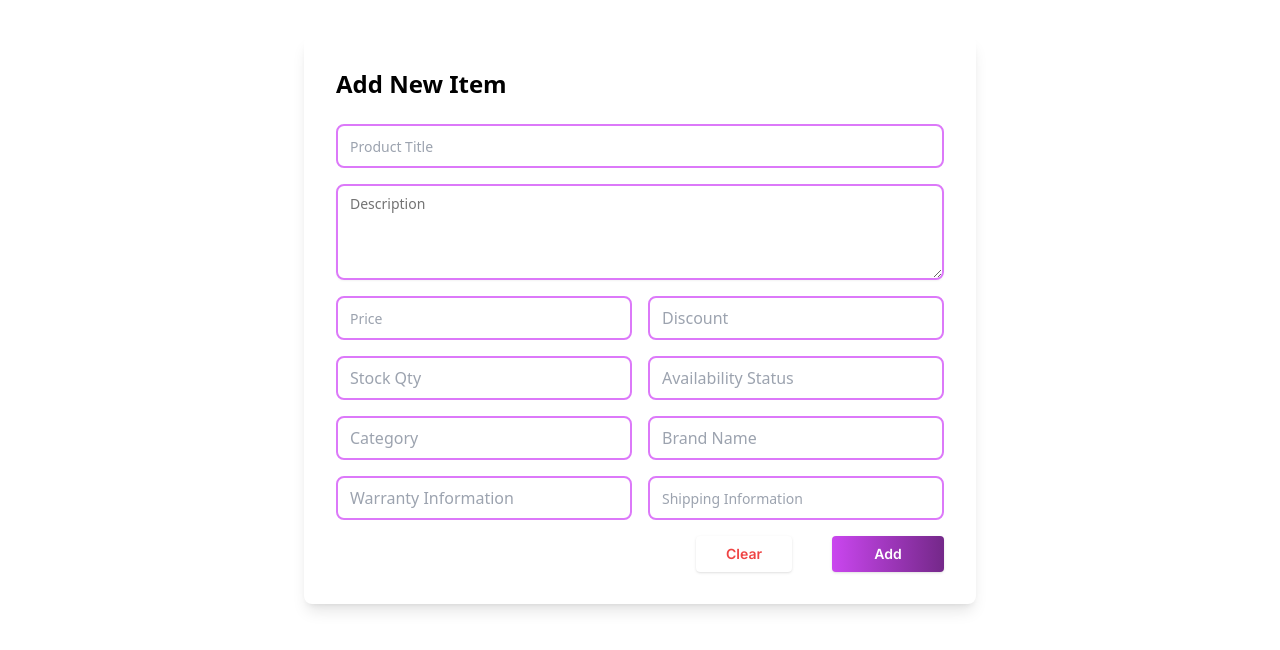
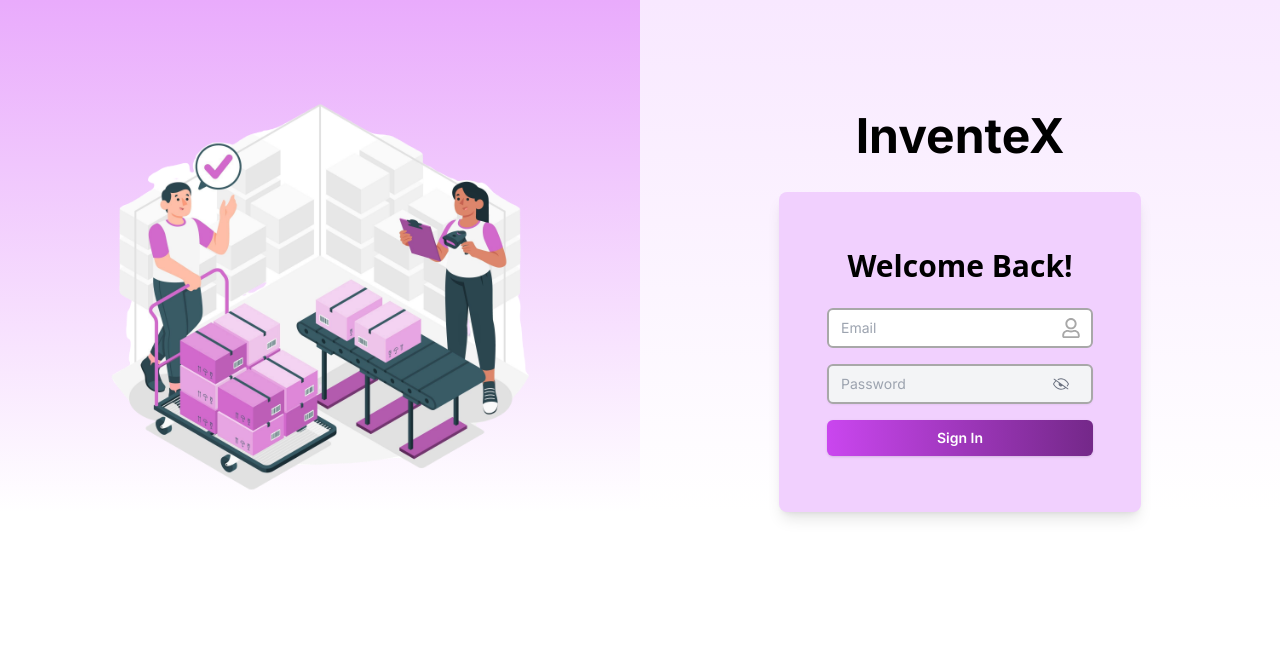
Before and after one commit to priyashankapgui/React-Intern-Practical-Test, a React (Vite) app: page / in a window 1280 px wide. Shown: the top 650 px of the page. Built offline with nearby package versions, Linux system fonts and the light colour scheme.

Commit message:
Create the Login Page

```diff
--- a/src/Components/Layout/Layout.jsx
+++ b/src/Components/Layout/Layout.jsx
@@ -4,7 +4,7 @@ const Layout = ({ children }) => {
   return (
     <div className="flex flex-col min-h-screen">
 
-      <main className="w-full p-9 bg-gradient-to-b from-purple-100 to-white">
+      <main className="w-full bg-gradient-to-b from-purple-100 to-white">
         {children}
       </main>
     </div>
--- a/src/pages/AddNewPage/AddNewPage.jsx
+++ b/src/pages/AddNewPage/AddNewPage.jsx
@@ -5,7 +5,9 @@ import React from 'react'
 function AddNewPage() {
   return (
     <Layout>
+      <div className='p-9'>
       <AddNewProductForm/>
+      </div>
     </Layout>
   )
 }
--- a/src/pages/LoginPage/LoginPage.jsx
+++ b/src/pages/LoginPage/LoginPage.jsx
@@ -1,27 +1,22 @@
-
-import ProductCard from '@/Components/Product/ProductCard/ProductCard';
-import { ProductTable } from '@/Components/Product/ProductTable/ProductTable';
-import LoginForm from '@/section/LoginForm/LoginForm';
-import AddNewProductForm from '@/section/ProductForm/AddNewProductForm';
-
-
+import Layout from "@/Components/Layout/Layout";
+import LoginForm from "@/section/LoginForm/LoginForm";
+import warehouseImage from  "@/assets/images/rb_15026.png"
 
 export default function LoginPage() {
+  return (
+    <Layout>
+      <div className="flex h-full">
+        {/*  Image */}
+        <div className="flex items-center justify-center w-1/2 pt-0 bg-gradient-to-b from-purple-300 to-white">
+        <img src={warehouseImage} alt="Warehouse workers" className="w-2/3 h-auto pt-20" />
+        </div>
 
-
-  return (
-    <div>
-
-
-          <div className='mx-36 my-9'>
-         <AddNewProductForm/>
-          </div>
-
-
-
-
-
-
-    </div>
+        {/* LoginForm */}
+        <div className="flex flex-col items-center justify-center w-1/2 mt-28">
+          <h1 className="mb-8 text-5xl font-bold text-black font-inter">InventeX</h1>
+          <LoginForm />
+        </div>
+      </div>
+    </Layout>
   );
 }
--- a/src/pages/ProductList/ProductList.jsx
+++ b/src/pages/ProductList/ProductList.jsx
@@ -5,7 +5,7 @@ import { ProductTable } from '@/Components/Product/ProductTable/ProductTable'
 const ProductList = () => {
   return (
     <Layout>
-        <div>
+        <div className='p-9'>
             <ProductTable/>
         </div>
     </Layout>
```
Also changed, not shown: src/assets/images/personification-abstract-concept-illustration-personification-design-human-like-flexible-display-int-removebg-preview.png (deleted), src/assets/images/rb_15026.png (added).
